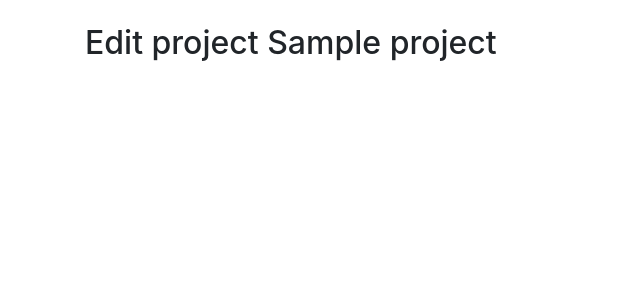
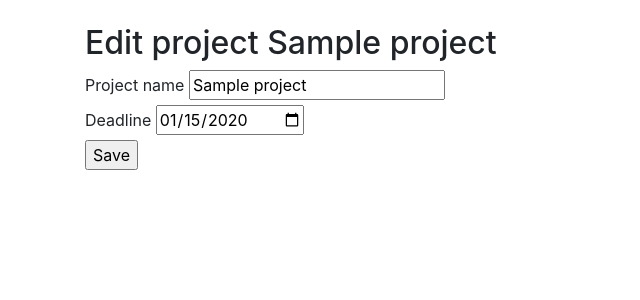
Before and after one commit to ounai/Projectus, a Flask app: page /projects/1/edit/ in a window 1280 px wide. Shown: the part 56-356 px from the top of the page, without its empty margins (0-640 px from the left). Run offline with Flask 2, Linux system fonts and the light colour scheme; a user stored in the database is signed in; tables that the repository leaves empty hold one stand-in row (values such as "Sample post"); some libraries are stand-ins or nearby versions.

Commit message:
ability to edit projects

```diff
--- a/application/projects/views.py
+++ b/application/projects/views.py
@@ -51,7 +51,7 @@ def projects_edit_form(project_id):
     project = Project.query.get(project_id)
 
     if project.account_id == current_user.id:
-        return render_template("projects/edit.html", project = project)
+        return render_template("projects/edit.html", project = project, form = ProjectForm())
     else:
         return redirect(url_for("projects_list"))
 
@@ -86,15 +86,17 @@ def projects_edit(project_id):
     project = Project.query.get(project_id)
 
     if project.account_id == current_user.id:
-        if request.form.get("name") != "":
-            project.name = request.form.get("name")
+        form = ProjectForm(request.form)
 
-        if request.form.get("deadline") != "":
-            project.deadline = request.form.get("deadline")
+        if not form.validate():
+            return render_template("projects/edit.html", project = project, form = form)
+
+        project.name = form.name.data
+        project.deadline = form.deadline.data
 
         db.session().commit()
 
-    return redirect(url_for("projects_list"))
+    return redirect(url_for("projects_view", project_id = project_id))
 
 @app.route("/projects/<project_id>/new_task/", methods=["GET"])
 @login_required
--- a/application/templates/auth/register_form.html
+++ b/application/templates/auth/register_form.html
@@ -24,7 +24,7 @@
     <table>
       <tr>
         <td>{{ form.name.label }}</td>
-        <td>{{ form.name }}</td>
+        <td>{{ form.name(autofocus = True) }}</td>
       </tr>
       <tr>
         <td>{{ form.username.label }}</td>
--- a/application/templates/projects/edit.html
+++ b/application/templates/projects/edit.html
@@ -2,4 +2,23 @@
 
 {% block body %}
   <h2>Edit project {{ project.name }}</h2>
+  <form method="POST" action="{{ url_for('projects_edit', project_id = project.id) }}">
+    {{ form.name.label }} {{ form.name(value = project.name) }} <br />
+    {% for error in form.name.errors %}
+      <span style="color: red;">
+        {{ error }}
+      </span>
+      <br />
+    {% endfor %}
+
+    {{ form.deadline.label }} {{ form.deadline(value = project.deadline) }} <br />
+    {% for error in form.deadline.errors %}
+      <span style="color: red;">
+        {{ error }}
+      </span>
+      <br />
+    {% endfor %}
+
+    <input type="submit" value="Save" />
+  </form>
 {% endblock %}
```
Also changed, not shown: application/templates/projects/new.html (+8 -0 lines).
